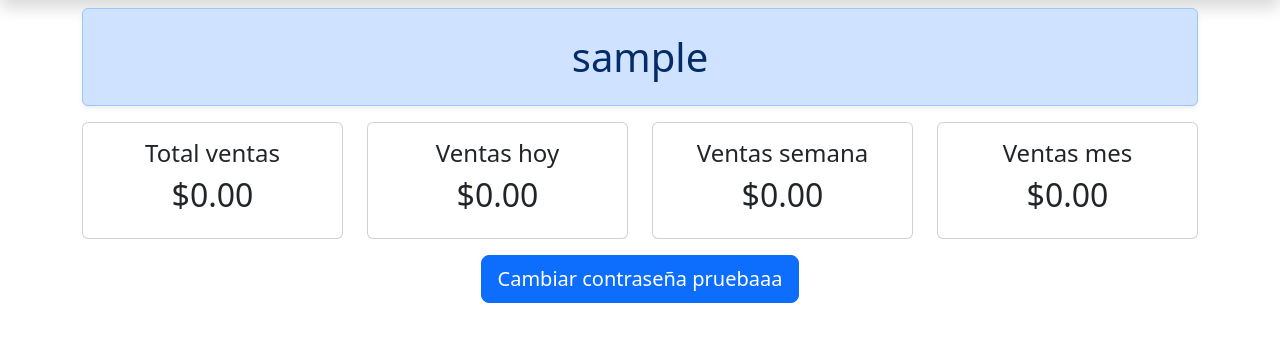
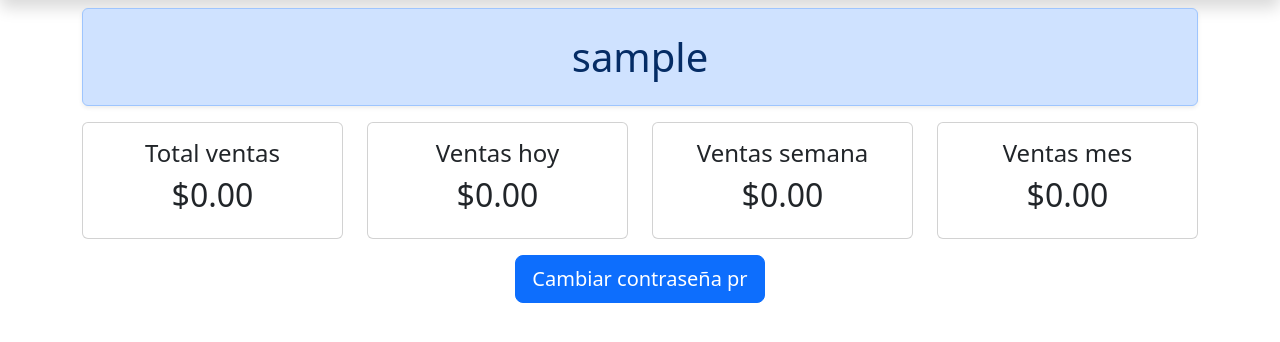
Before and after one commit to yalle07/ventas-php, a PHP site: page /perfil.php in a window 1280 px wide. Shown: the part 67-409 px from the top of the page. Run offline with PHP 8.4, Linux system fonts and the light colour scheme; the visitor is signed in with stand-in values (Sample User, id 1); data that the repository does not hold is empty; some libraries are stand-ins or nearby versions.

Commit message:
cambio en perfil

```diff
--- a/perfil.php
+++ b/perfil.php
@@ -27,7 +27,7 @@ $cartas = [
 	<div class="text-center mt-3">
 		<a href="cambiar_password.php" class="btn btn-lg btn-primary">
 			<i class="fa fa-key"></i>
-			Cambiar contraseña pruebaaa
+			Cambiar contraseña pr
 		</a>
 	</div>
 </div>
```
